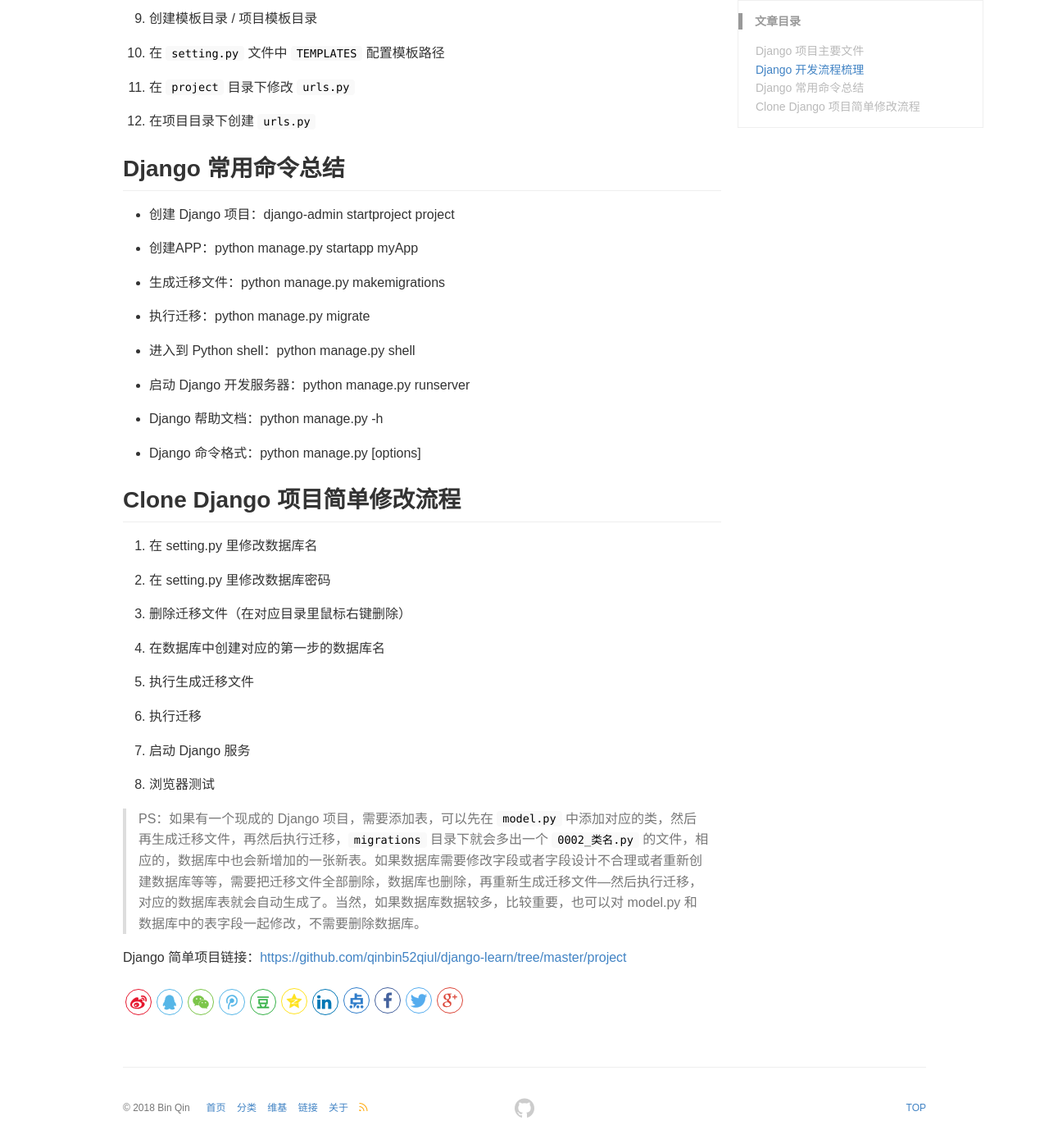
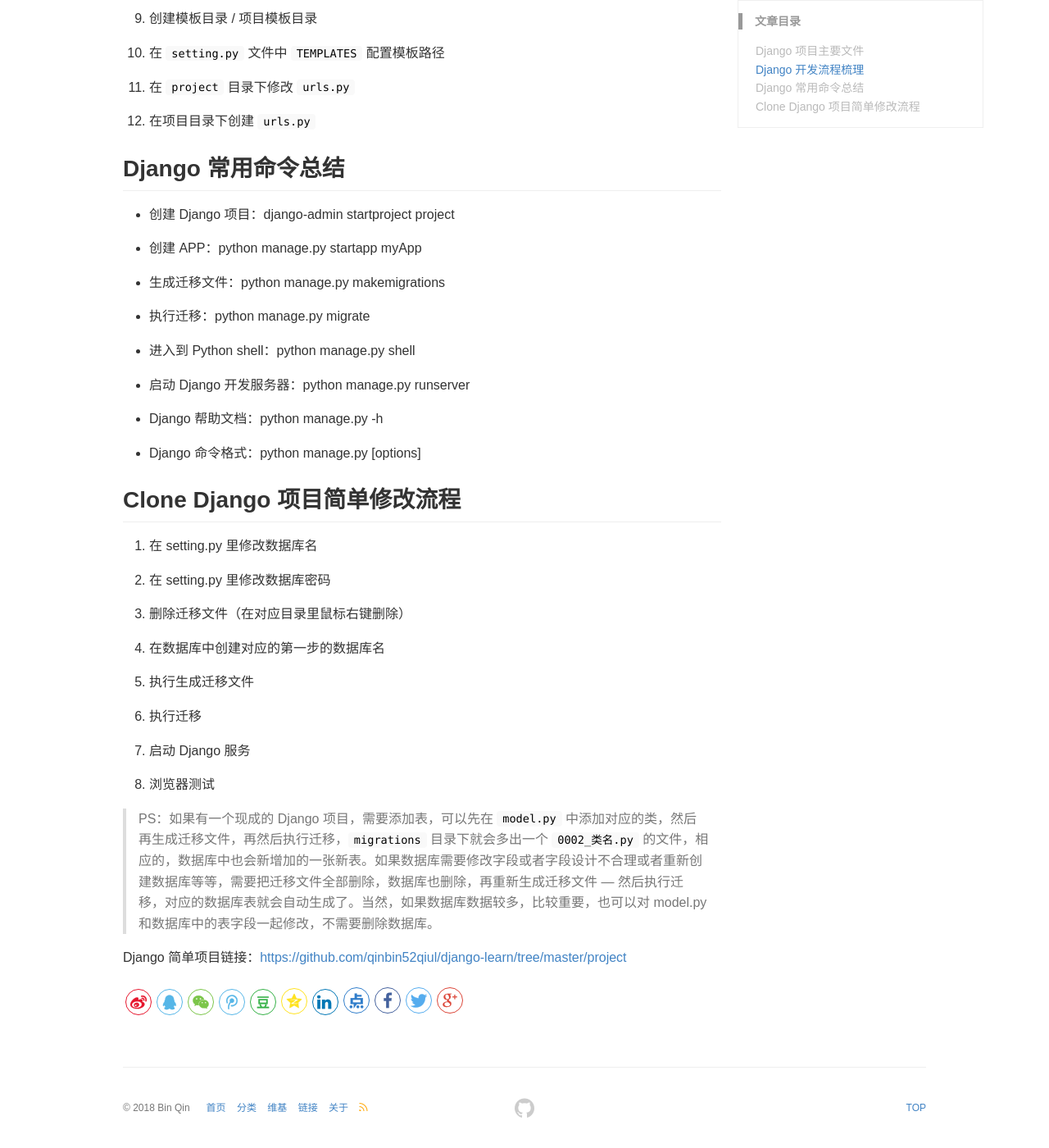
Before and after one commit to PininQ/PininQ.github.io, a Jekyll site: the page built from _posts/Python/2018-08-17-Django-basic-content-learn.md, in a window 1280 px wide and 1400 px high, scrolled down 901 px. Shown: the whole window at 82% size. Built offline with Jekyll 4.4.1, drawn with Linux system fonts in a browser that asks for light colours; comment, search, counter and statistics services are not loaded; some of the changed text lies outside the part shown.

```diff
--- a/_posts/Python/2018-08-17-Django-basic-content-learn.md
+++ b/_posts/Python/2018-08-17-Django-basic-content-learn.md
@@ -9,11 +9,11 @@ keywords: Python, Django
 
 ## Django 项目主要文件
 
-- `manage.py` 是一个命令行工具，可以是我们使用多种方式对Django项目进行交互
-- `__init__.py` 一个空文件，他告诉python这个目录应该被看作一个python目录
+- `manage.py` 是一个命令行工具，可以是我们使用多种方式对 Django 项目进行交互
+- `__init__.py` 一个空文件，他告诉 python 这个目录应该被看作一个 python 目录
 - `setting.py` 项目的配置文件
-- `urls.py` 项目的url声明
-- `wsgi.py` 项目于WSGI兼容的web服务器入口
+- `urls.py` 项目的 url 声明
+- `wsgi.py` 项目于 WSGI 兼容的 web 服务器入口
 
 ## Django 开发流程梳理
 
@@ -52,7 +52,7 @@ keywords: Python, Django
 
 - 创建 Django 项目：django-admin startproject project
 
-- 创建APP：python manage.py startapp myApp
+- 创建 APP：python manage.py startapp myApp
 
 - 生成迁移文件：python manage.py makemigrations
 
@@ -86,7 +86,7 @@ keywords: Python, Django
 
 8. 浏览器测试
 
-> PS：如果有一个现成的 Django 项目，需要添加表，可以先在 `model.py` 中添加对应的类，然后再生成迁移文件，再然后执行迁移，`migrations` 目录下就会多出一个 `0002_类名.py` 的文件，相应的，数据库中也会新增加的一张新表。如果数据库需要修改字段或者字段设计不合理或者重新创建数据库等等，需要把迁移文件全部删除，数据库也删除，再重新生成迁移文件---然后执行迁移，对应的数据库表就会自动生成了。当然，如果数据库数据较多，比较重要，也可以对 model.py 和数据库中的表字段一起修改，不需要删除数据库。
+> PS：如果有一个现成的 Django 项目，需要添加表，可以先在 `model.py` 中添加对应的类，然后再生成迁移文件，再然后执行迁移，`migrations` 目录下就会多出一个 `0002_类名.py` 的文件，相应的，数据库中也会新增加的一张新表。如果数据库需要修改字段或者字段设计不合理或者重新创建数据库等等，需要把迁移文件全部删除，数据库也删除，再重新生成迁移文件 --- 然后执行迁移，对应的数据库表就会自动生成了。当然，如果数据库数据较多，比较重要，也可以对 model.py 和数据库中的表字段一起修改，不需要删除数据库。
 
 
 
```
